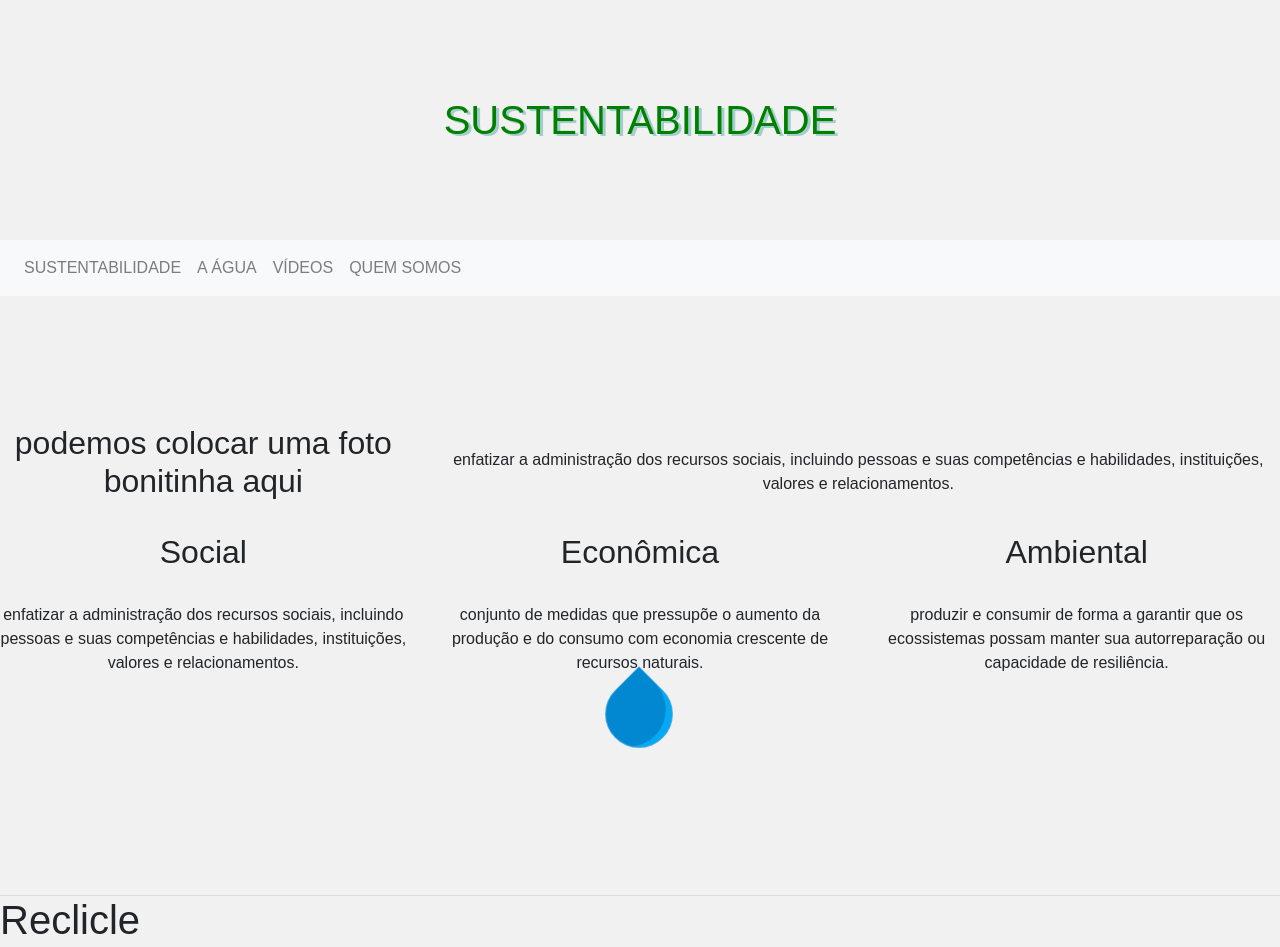
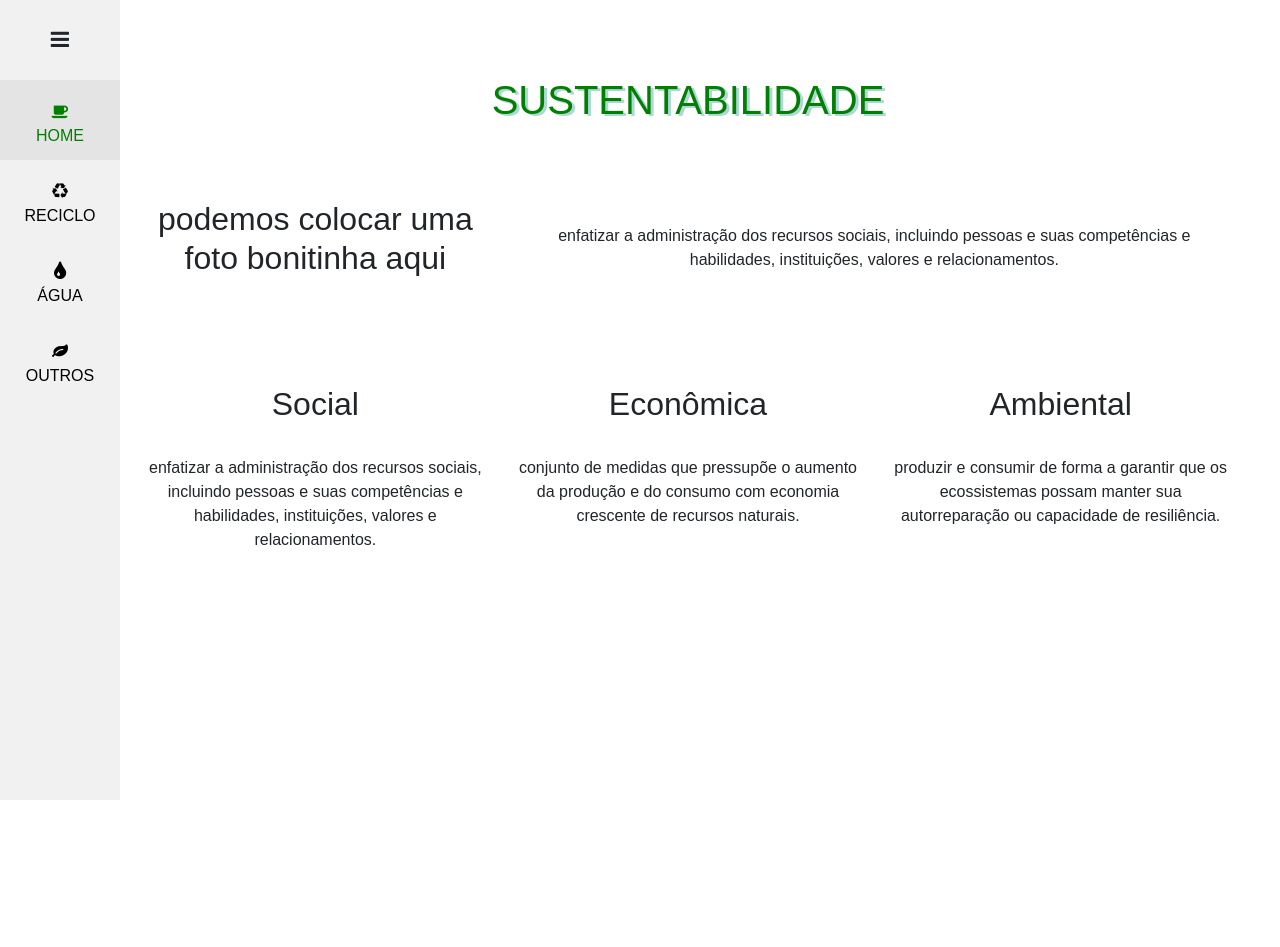
Before and after one commit to joao-coimbra/APS, a plain HTML site: page index.html in a window 1280 px wide. Shown: the top 947 px of the page. After the commit the page ends 800 px from the top, so only its background shows below. Drawn offline with nearby package versions, Linux system fonts and the light colour scheme; a web font is replaced by a local one.

Commit message:
Inserindo navbar lateral

```diff
--- a/index.html
+++ b/index.html
@@ -19,7 +19,7 @@
 </head>
 
 <body>
-    <div class="scroll-anchor">
+    <!-- <div class="scroll-anchor">
 
         <p id="pdrop">Press Me</p>
 
@@ -27,47 +27,68 @@
             <div onmousemove="showPress()" onmouseout="hiddenPress()" id="drop"></div>
         </a>
 
+    </div> -->
+    <header>
+
+        <nav>
+            <ul>
+                <li>
+                    <div class="item-menu">
+                        <i class="fa fa-bars fa-lg"></i>
                     </div>
+                </li>
+                <li class="menu desabilitado">
+                    <a id="linkHome" class="menu desabilitado" href="index.html" aria-disabled="true">
+                        <i class="fa fa-coffee"></i>
+                        <p>HOME</p>
+                    </a>
+                </li>
+                <li class="menu" onmouseover="alterarEstiloMenu(2)" onmouseout="alterarEstiloMenu(2)">
+                    <a id="linkReciclo" href="agua.html">
+                        <div class="menu">
+                            <i class="fa fa-recycle"></i>
+                            <p>RECICLO</p>
+                        </div>
+                    </a>
+                </li>
+                <li class="menu" onmouseover="alterarEstiloMenu(3)" onmouseout="alterarEstiloMenu(3)">
+                    <a id="linkAgua" href="agua.html">
+                    <div class="menu">
+                        <i class="fa fa-tint fa-lg"></i>
+                        <p>ÁGUA</p>
+                    </div>
+                </a>
+                </li>
+                <li class="menu" onmouseover="alterarEstiloMenu(4)" onmouseout="alterarEstiloMenu(4)">
+                    <a id="linkOutros" href="agua.html">
+                    <div class="menu">
+                        <i class="fa fa-leaf"></i>
+                        <p>OUTROS</p>
+                    </div>
+                </a>
+                </li>
+            </ul>
+        </nav>
+
+    </header>
 
     <main>
 
-        <a name="Topo"></a>
 
-        <section id="section-01">
 
-            <header>
-
-                <h1>SUSTENTABILIDADE</h1>
-
-                <nav class="navbar navbar-expand-lg navbar-light bg-light">
-                    <div class="collapse navbar-collapse" id="navbarNav">
-                      <ul class="navbar-nav">
-                        <li class="nav-item">
-                          <a class="nav-link" href="#">SUSTENTABILIDADE</a>
-                        </li>
-                        <li class="nav-item">
-                          <a class="nav-link" href="#">A ÁGUA</a>
-                        </li>
-                        <li class="nav-item">
-                            <a class="nav-link" href="#">VÍDEOS</a>
-                        </li>
-                        <li class="nav-item">
-                            <a class="nav-link" href="#">QUEM SOMOS</a>
-                          </li>
-                      </ul>
-                    </div>
-                  </nav>
+        <h1 class="title">SUSTENTABILIDADE</h1>
 
         <div class="frases">
             <div class="row">
                 <div class="col-sm-4">
-                            <h2 style="text-align: center;">podemos colocar uma foto bonitinha aqui</h2>
+                    <h2>podemos colocar uma foto bonitinha aqui</h2>
                     <br>
 
                 </div>
                 <div class="col-sm-8">
                     <br>
-                            <p style="text-align: center;">enfatizar a administração dos recursos sociais, incluindo pessoas e suas competências e habilidades, instituições, valores e relacionamentos.</p>
+                    <p>enfatizar a administração dos recursos sociais, incluindo pessoas
+                        e suas competências e habilidades, instituições, valores e relacionamentos.</p>
                 </div>
                 <!-- <p>Uso de agrotóxicos mais que dobrou em dez anos</p>
                         <p>Existem 627 espécies da fauna brasileira ameaçadas de extinção</p>
@@ -75,35 +96,34 @@
             </div>
         </div>
 
-            </header>
-
         <div class="row">
-                    <div class="col-sm-4">
+            <div class="col-md-4">
                 <h2 style="text-align: center;">Social</h2>
                 <br>
-                        <p style="text-align: center;">enfatizar a administração dos recursos sociais, incluindo pessoas e suas competências e habilidades, instituições, valores e relacionamentos.</p>
+                <p style="text-align: center;">enfatizar a administração dos recursos sociais, incluindo pessoas e suas
+                    competências e habilidades, instituições, valores e relacionamentos.</p>
             </div>
-                    <div class="col-sm-4">
+            <div class="col-md-4">
                 <h2 style="text-align: center;">Econômica</h2>
                 <br>
-                        <p style="text-align: center;">conjunto de medidas que pressupõe o aumento da produção e do consumo com economia crescente de recursos naturais.</p>
+                <p style="text-align: center;">conjunto de medidas que pressupõe o aumento da produção e do consumo com
+                    economia crescente de recursos naturais.</p>
             </div>
-                    <div class="col-sm-4">
+            <div class="col-md-4">
                 <h2 style="text-align: center;">Ambiental</h2>
                 <br>
-                        <p style="text-align: center;">produzir e consumir de forma a garantir que os ecossistemas possam manter sua autorreparação ou capacidade de resiliência.</p>
+                <p style="text-align: center;">produzir e consumir de forma a garantir que os ecossistemas possam manter
+                    sua autorreparação ou capacidade de resiliência.</p>
             </div>
         </div>
 
-        </section>
-
+    </main>
+    <!--
         <a name="Recicle"></a>
         <h1>Reclicle</h1>
         <section id="section-02">
 
-        </section>
-
-    </main>
+    </section>-->
 
 </body>
 
--- a/public/css/style.css
+++ b/public/css/style.css
@@ -11,7 +11,7 @@ body {
 
     justify-content: center;
 
-    background-color: #21212110;
+    background-color: #FFF;
 }
 
 .scroll-anchor {
@@ -63,24 +63,98 @@ body {
 
 }
 
-#section-01, #section-02 {
-    width: 100%;
+main {
+    width: 85%;
+    margin-left: 7.5%;
+}
+
+nav {
+
+    position: fixed;
+    left: 0;
+
+    background-color: #21212110;
+
+
+    width: 15vh;
     height: 100vh;
 
-    border-bottom: solid 1px #ddd;
 }
 
-header h1 {
+ul, li {
+    list-style-type: none;
+    padding: 0;
+}
+
+li.menu:hover {
+    background-color: #21212110;
+    cursor: pointer;
+}
+
+ul li:first-child i {
+    transition: all 300ms;
+}
+
+ul li:first-child i:hover {
+    transform: rotate(-90deg);
+
+    transition: all 300ms;
+}
+
+ul li {
+    position: relative;
+
+    width: 100%;
+    height: 5em;
+
+    margin: 0 auto;
+}
+
+li .menu, li div.item-menu {
+    position: absolute;
+    top: 50%;
+    left: 50%;
+    transform: translate(-50%, -50%);
+
+    text-align: center;
+}
+
+li a:hover {
+    text-decoration: none;
+}
+
+li a {
+    text-decoration: none;
+    color: black;
+}
+
+.item-menu {
+    cursor: pointer ;
+}
+
+li .menu {
+    margin-top: 10%;
+}
+
+li.desabilitado{
+    background-color: #21212110;
+}
+
+a.desabilitado {
+    color: green;
+}
+
+h1.title {
     text-align: center;
     text-transform: uppercase;
     text-shadow: 3px 2px #00808050;
 
-    margin: 7.5% 0;
+    margin-top: 7%;
     color: #008000;
 }
 
 .frases {
-    margin-top: 10%;
+    margin: 7% 0;
 }
 
 .frases {
@@ -90,3 +164,23 @@ header h1 {
 ::-webkit-scrollbar {
     width: 0;
 }
+
+@media(max-width: 800px) {
+    nav {
+        display: none;
+    }
+
+    main {
+        margin-left: 0;
+    }
+}
+
+@media(max-width: 800px) {
+    nav {
+        display: none;
+    }
+
+    main {
+        margin-left: 0;
+    }
+}
--- a/public/js/script.js
+++ b/public/js/script.js
@@ -1,17 +1,64 @@
-$('main a[href^="#"]').on('click', function(e) {
-	e.preventDefault();
-	var id = $(this).attr('href'),
-			targetOffset = $(id).offset().top;
-
-	$('html, body').animate({
-		scrollTop: targetOffset - 100
-	}, 500);
-});
-
 function showPress() {
-    document.getElementById("pdrop").style.opacity = "1";
+	document.getElementById("pdrop").style.opacity = "1";
 }
 
 function hiddenPress() {
-    document.getElementById("pdrop").style.opacity = "0";
+	document.getElementById("pdrop").style.opacity = "0";
 }
+
+function alterarEstiloMenu(num) {
+
+	let el;
+
+	switch (num) {
+		case 1:
+			el = document.getElementById("linkHome");
+
+			if (el.style.color == "green") {
+				el.style.color = "black";
+			}
+			else {
+				el.style.color = "green";
+			}
+			break;
+
+		case 2:
+			el = document.getElementById("linkReciclo");
+
+			if (el.style.color == "green") {
+				el.style.color = "black";
+			}
+			else {
+				el.style.color = "green";
+			}
+			break;
+
+		case 3:
+			el = document.getElementById("linkAgua");
+
+			if (el.style.color == "green") {
+				el.style.color = "black";
+			}
+			else {
+				el.style.color = "green";
+			}
+			break;
+
+		case 4:
+			el = document.getElementById("linkOutros");
+
+			if (el.style.color == "green") {
+				el.style.color = "black";
+			}
+			else {
+				el.style.color = "green";
+			}
+			break;
+
+		default:
+			break;
+	}
+
+
+
+}
```
Lines whose indentation alone changed are shown as unchanged.
